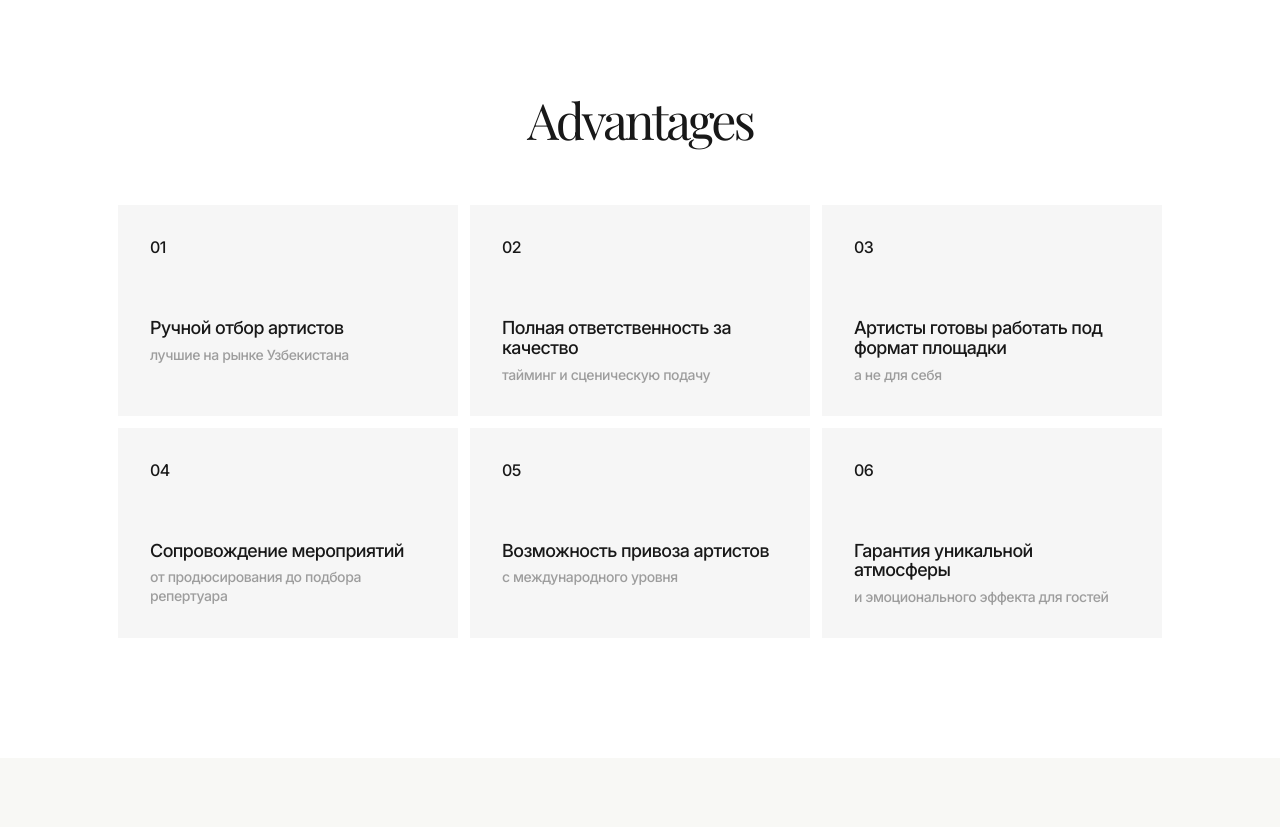
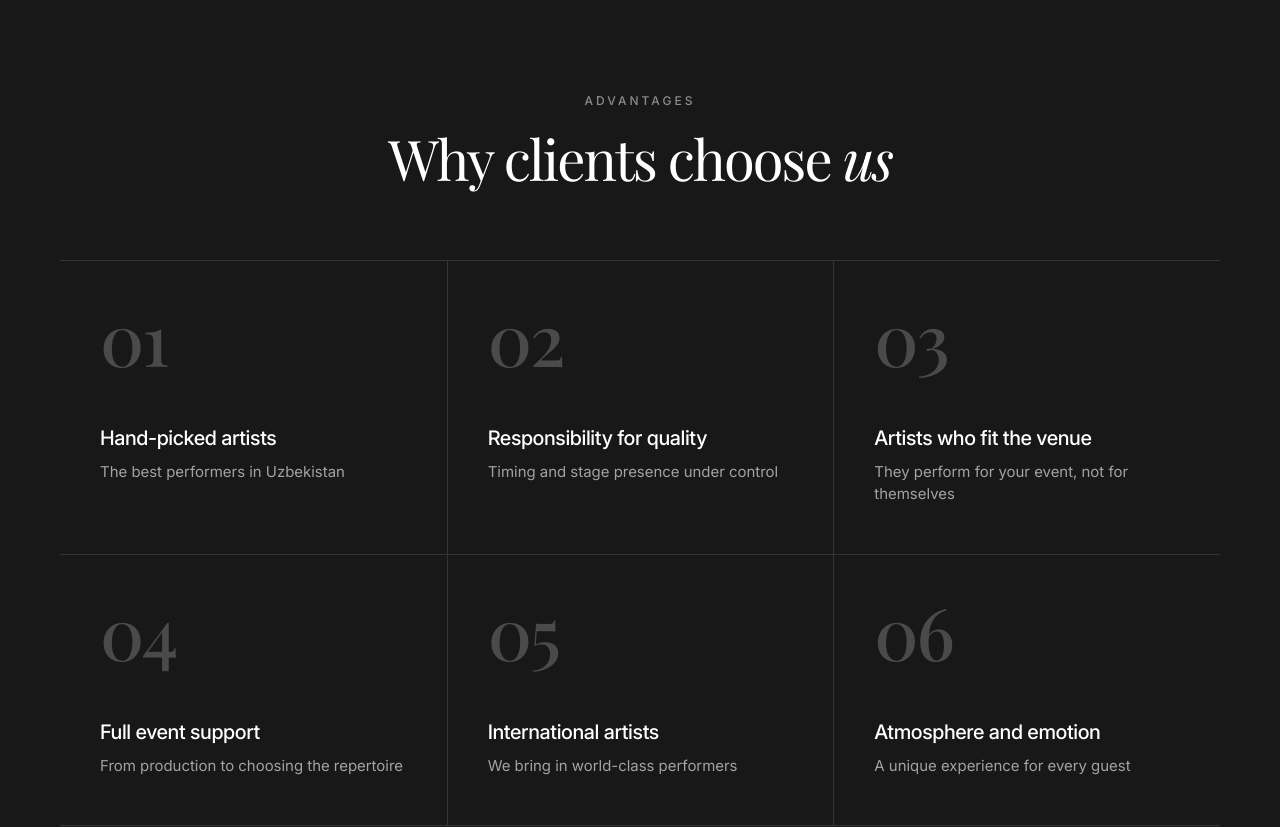
Before and after one commit to uniqspace/BMD, a Vue app: page / in a window 1280 px wide. Shown: the part 1940-2767 px from the top of the page. Built offline with nearby package versions, Linux system fonts and the light colour scheme.

Commit message:
Advantages block redesign (variant 4): dark section, big serif numbers, 3x2 grid with hairlines; cleaned-up texts
Co-Authored-By: Claude Opus 5.5 <noreply@anthropic.com>
Claude-Session: https://claude.ai/code/session_01B6dQTr2Arpuaw1uCi2f54J

```diff
--- a/public/locales/en.json
+++ b/public/locales/en.json
@@ -22,6 +22,8 @@
     "title": "{years} of creating events <br> that inspire, unite and deliver results"
   },
   "about": {
+    "advEyebrow": "Advantages",
+    "advTitle": "Why clients choose <i>us</i>",
     "quote": "We create events of any scale and complexity — <i>from the creative concept to the final chord.</i>",
     "quoteBy": "— The Show Time Agency —",
     "introCol1": "We work with events of every format — from intimate private evenings and weddings to corporate celebrations, concerts and city festivals. Every project starts with an idea: we get to know the task, the audience and the atmosphere to create, and only then build the solution.\n\nWe believe a great event is made of details: the right sound and light, precise timing, thoughtful staging and artists who can read the room. That is why every project has a team behind it that leads it from the first meeting to the final chord.",
@@ -118,28 +120,28 @@
     "slider": {
       "title": "Why we re",
       "slide1": {
-        "title": "Ручной отбор артистов",
-        "text": "лучшие на рынке Узбекистана"
+        "title": "Hand-picked artists",
+        "text": "The best performers in Uzbekistan"
       },
       "slide2": {
-        "title": "Полная ответственность за качество",
-        "text": "тайминг и сценическую подачу"
+        "title": "Responsibility for quality",
+        "text": "Timing and stage presence under control"
       },
       "slide3": {
-        "title": "Артисты готовы работать под формат площадки",
-        "text": "а не для себя"
+        "title": "Artists who fit the venue",
+        "text": "They perform for your event, not for themselves"
       },
       "slide4": {
-        "title": "Сопровождение мероприятий",
-        "text": "от продюсирования до подбора репертуара"
+        "title": "Full event support",
+        "text": "From production to choosing the repertoire"
       },
       "slide5": {
-        "title": "Возможность привоза артистов ",
-        "text": "с международного уровня"
+        "title": "International artists",
+        "text": "We bring in world-class performers"
       },
       "slide6": {
-        "title": "Гарантия уникальной атмосферы ",
-        "text": "и эмоционального эффекта для гостей"
+        "title": "Atmosphere and emotion",
+        "text": "A unique experience for every guest"
       }
     }
   },
--- a/public/locales/ru.json
+++ b/public/locales/ru.json
@@ -22,6 +22,8 @@
     "title": "{years} создаем мероприятия, <br> которые вдохновляют, объединяют и приносят результат"
   },
   "about": {
+    "advEyebrow": "Преимущества",
+    "advTitle": "Почему выбирают <i>нас</i>",
     "quote": "Мы создаём мероприятия любого масштаба и уровня сложности — <i>от креативной концепции до последнего аккорда.</i>",
     "quoteBy": "— The Show Time Agency —",
     "introCol1": "Мы работаем с мероприятиями любого формата — от камерных частных вечеров и свадеб до корпоративных праздников, концертов и городских фестивалей. Каждый проект начинается с идеи: мы разбираемся в задаче, аудитории и атмосфере, которую нужно создать, и только после этого собираем решение.\n\nМы верим, что хорошее событие складывается из деталей: правильного звука и света, точного тайминга, продуманной сценографии и артистов, которые чувствуют зал. Поэтому за каждым проектом стоит команда, которая ведёт его от первой встречи до последнего аккорда.",
@@ -118,28 +120,28 @@
     "slider": {
       "title": "Why we re",
       "slide1": {
-        "title": "Ручной отбор артистов,",
-        "text": "лучшие на рынке Узбекистана"
+        "title": "Ручной отбор артистов",
+        "text": "Лучшие исполнители на рынке Узбекистана"
       },
       "slide2": {
-        "title": "Ответственность за качество, ",
-        "text": "тайминг и сценическую подачу"
+        "title": "Ответственность за качество",
+        "text": "Тайминг и сценическая подача под контролем"
       },
       "slide3": {
-        "title": "Артисты готовы работать под формат площадки, ",
-        "text": "а не для себя"
+        "title": "Артисты под формат площадки",
+        "text": "Работают на ваше событие, а не для себя"
       },
       "slide4": {
-        "title": "Сопровождение мероприятий, ",
-        "text": "от продюсирования до подбора репертуара"
+        "title": "Сопровождение мероприятий",
+        "text": "От продюсирования до подбора репертуара"
       },
       "slide5": {
-        "title": "Возможность привоза артистов ",
-        "text": "с международного уровня"
+        "title": "Международные артисты",
+        "text": "Организуем привоз исполнителей мирового уровня"
       },
       "slide6": {
-        "title": "Уникальная атмосферы ",
-        "text": "и эмоционального эффекта для гостей"
+        "title": "Атмосфера и эмоции",
+        "text": "Уникальное впечатление для каждого гостя"
       }
     }
   },
--- a/src/components/AboutAdvantages.vue
+++ b/src/components/AboutAdvantages.vue
@@ -1,68 +1,41 @@
 <script setup lang="ts">
-
-  import { Swiper, SwiperSlide } from 'swiper/vue'
   import { useI18n } from 'vue-i18n'
-  import { useMediaQuery } from '@/composables/useMediaQuery'
 
   const { t } = useI18n()
   const advantages = [1, 2, 3, 4, 5, 6]
 
-  // Grid from tablet up, swipeable slider on mobile.
-  const isTabletUp = useMediaQuery('(min-width: 768px)')
+  // Dark block (variant 4): 1 column on mobile, 2 on tablet, 3x2 grid on desktop.
+  // Cells are separated by thin lines; big translucent serif numbers.
 </script>
 
 <template>
-  <div class="flex flex-col items-center gap-8 md:gap-10 lg:gap-15">
-    <h2 class="w-full text-left text-[34px]/[100%] tracking-tight md:text-center md:text-[45px]/[100%] lg:text-[50px]/[100%] lg:tracking-[-3px]">
-      {{ t('about.advantagesTitle') }}
-    </h2>
+  <div class="flex flex-col gap-10 md:gap-14 lg:gap-18">
+    <div class="flex flex-col items-center gap-4 text-center md:gap-5.5">
+      <span class="text-[12px]/[100%] uppercase tracking-[3px] text-white/50">{{ t('about.advEyebrow') }}</span>
+      <h2
+        v-html="t('about.advTitle')"
+        class="font-heading font-normal text-white text-[36px]/[1.05] tracking-[-1.2px] md:text-[48px]/[1.05] md:tracking-[-1.6px] lg:text-[56px]/[1.05] lg:tracking-[-2px]"
+      />
+    </div>
 
-    <!-- Tablet / desktop grid -->
-    <div
-      v-if="isTabletUp"
-      class="mx-auto grid w-full max-w-261 grid-cols-3 gap-3"
-    >
+    <div class="grid grid-cols-1 border-b border-white/12 md:grid-cols-2 lg:grid-cols-3">
       <div
-        v-for="i in advantages"
+        v-for="(i, index) in advantages"
         :key="i"
-        class="flex flex-col gap-15 bg-[#f6f6f6] p-8"
+        :class="[
+          'flex flex-col gap-8 border-t border-white/12 py-8 md:gap-12 md:px-8 md:py-10 lg:gap-14 lg:px-10 lg:pt-11 lg:pb-12',
+          index % 2 === 1 && 'md:max-lg:border-l',
+          index % 3 !== 0 && 'lg:border-l',
+        ]"
       >
-        <span class="text-[16px]/[1.3] font-medium tracking-[-0.48px]">
+        <span class="font-heading text-[56px]/[0.9] tracking-[-2px] text-white/22 md:text-[64px]/[0.9] lg:text-[72px]/[0.9]">
           {{ String(i).padStart(2, '0') }}
         </span>
-        <div class="flex flex-col gap-2">
-          <p class="text-[18px]/[1.1] font-medium tracking-[-0.54px]">
-            {{ t(`about.slider.slide${i}.title`) }}
-          </p>
-          <p class="text-[14px]/[1.3] font-medium tracking-[-0.42px] text-[#18181866]">
-            {{ t(`about.slider.slide${i}.text`) }}
-          </p>
+        <div class="flex flex-col gap-2.5">
+          <p class="text-[18px]/[1.25] tracking-[-0.4px] text-white md:text-[20px]/[1.25]">{{ t(`about.slider.slide${i}.title`) }}</p>
+          <p class="font-normal text-[15px]/[1.5] text-white/60">{{ t(`about.slider.slide${i}.text`) }}</p>
         </div>
       </div>
     </div>
-
-    <!-- Mobile slider -->
-    <swiper
-      v-else
-      :slides-per-view="1.20"
-      :space-between="12"
-      class="w-full overflow-visible!"
-    >
-      <swiper-slide v-for="i in advantages" :key="i" class="h-auto!">
-        <div class="flex h-full min-h-55 flex-col gap-19 bg-[#f6f6f6] p-5">
-          <span class="text-[16px]/[1.3] font-medium tracking-[-0.48px]">
-            {{ String(i).padStart(2, '0') }}
-          </span>
-          <div class="flex flex-col gap-2">
-            <p class="text-[18px]/[1.1] font-medium tracking-[-0.54px]">
-              {{ t(`about.slider.slide${i}.title`) }}
-            </p>
-            <p class="text-[14px]/[1.3] font-medium tracking-[-0.42px] text-[#18181866]">
-              {{ t(`about.slider.slide${i}.text`) }}
-            </p>
-          </div>
-        </div>
-      </swiper-slide>
-    </swiper>
   </div>
 </template>
--- a/src/views/AboutView.vue
+++ b/src/views/AboutView.vue
@@ -85,8 +85,8 @@
       </div>
     </section>
 
-    <!-- Advantages (white block) -->
-    <section class="bg-white py-15 overflow-hidden md:py-20 lg:py-30">
+    <!-- Advantages (dark block, variant 4) -->
+    <section class="bg-[#181818] py-15 overflow-hidden md:py-20 lg:py-30">
       <div class="container">
         <AboutAdvantages />
       </div>
```
